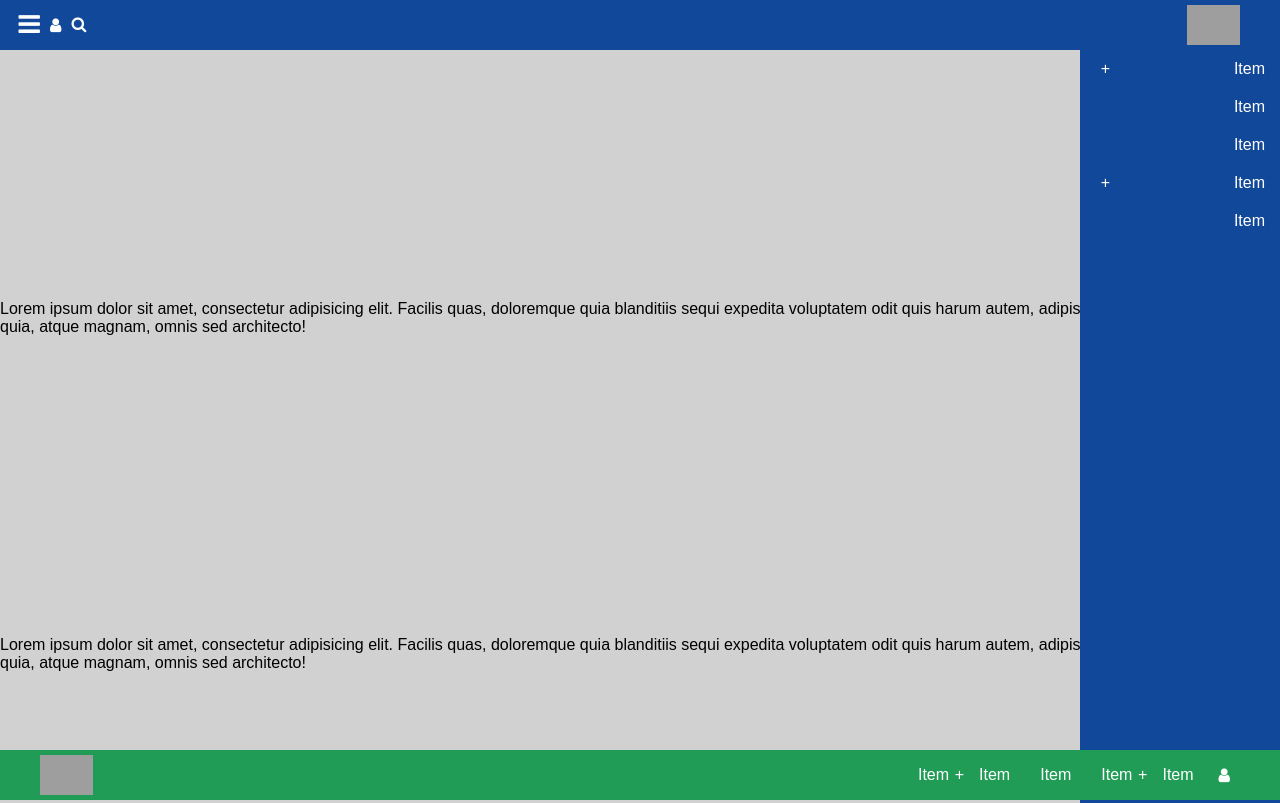
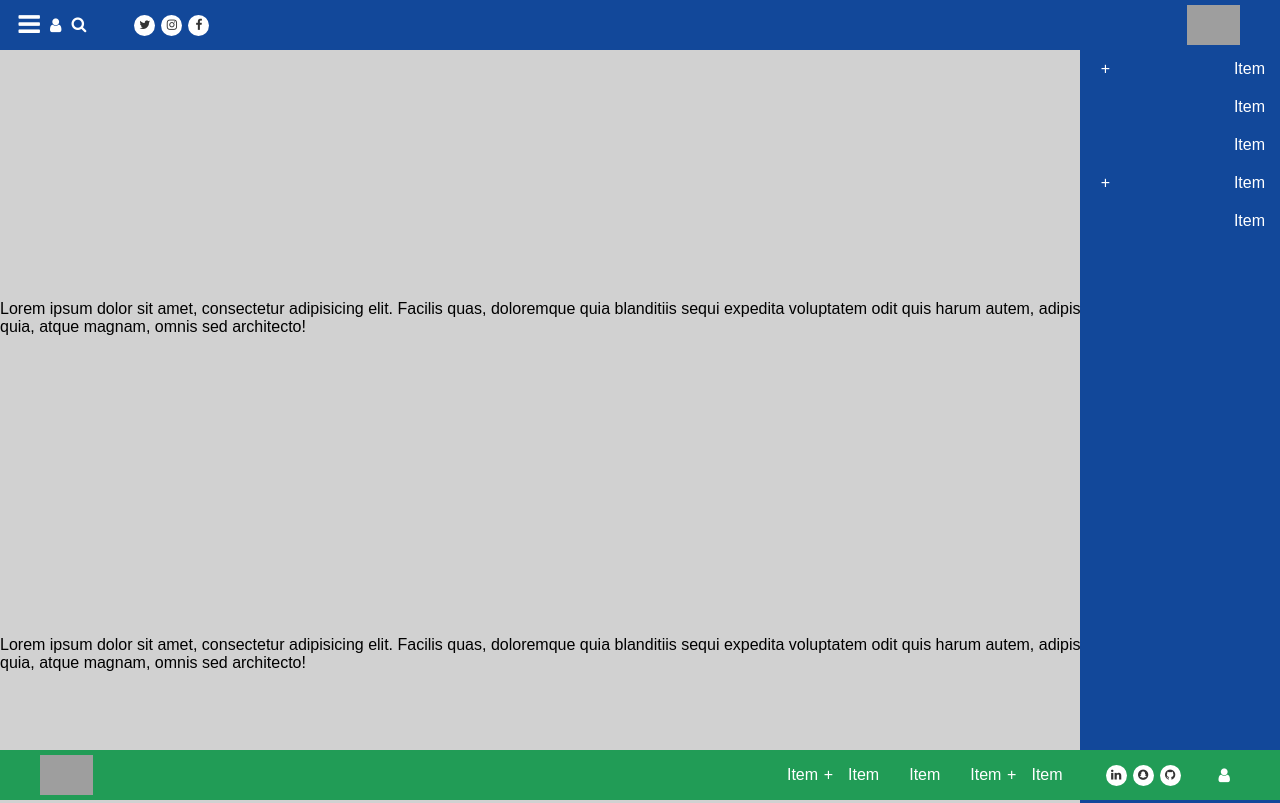
Before and after one commit to menemelkatan/fmenu, a plain HTML site: page index.html in a window 1280 px wide. Shown: the top 803 px of the page. Drawn offline with Linux system fonts and the light colour scheme; grey boxes are pictures that could not be loaded.

Commit message:
social icons

```diff
--- a/index.html
+++ b/index.html
@@ -15,19 +15,11 @@
     <link rel="stylesheet" href="css/fmenu.css">
   </head>
   <body>
-    <nav data-fmenu data-fmenu-dir="rtl" data-fmenu-fixed="true"  data-fmenu-logo="https://git-scm.com/images/logos/downloads/Git-Logo-White.png" data-fmenu-search="http://google.com" data-fmenu-vertical="true" data-fmenu-theme="paris" data-fmenu-login="http://men3m.com">
-
-      <!-- <div class="fmenu-login">
-        <i class="fa fa-user"></i>
-        <form>
-          <input type="email" placeholder="email">
-          <input type="password" placeholder="password">
-          <button>Login</button>
-        </form>
-      </div> -->
+    <nav data-fmenu data-fmenu-dir="rtl" data-fmenu-fixed="true"  data-fmenu-logo="https://git-scm.com/images/logos/downloads/Git-Logo-White.png" data-fmenu-search="http://google.com" data-fmenu-vertical="true" data-fmenu-theme="paris" data-fmenu-login="http://men3m.com" data-fmenu-social='{"facebook": "http://fb.me/hello", "instagram": "http://instagram.com/hello", "twitter": "http://twitter.com/hello"}' data-fmenu-position="top">
 
       <!-- Primary menu -->
       <ul>
+
 
         <li>
           <a href="#!">Item</a>
@@ -129,7 +121,7 @@
       Lorem ipsum dolor sit amet, consectetur adipisicing elit. Facilis quas, doloremque quia blanditiis sequi expedita voluptatem odit quis harum autem, adipisci obcaecati velit. Libero quia, atque magnam, omnis sed architecto!
     </p>
 
-    <nav data-fmenu data-fmenu-position="bottom" data-fmenu-logo="https://upload.wikimedia.org/wikipedia/commons/0/07/UNESCO_logo_white.png" data-fmenu-theme="london" data-fmenu-login="http://men3m.com">
+    <nav data-fmenu data-fmenu-position="bottom" data-fmenu-logo="https://upload.wikimedia.org/wikipedia/commons/0/07/UNESCO_logo_white.png" data-fmenu-theme="london" data-fmenu-login="http://men3m.com" data-fmenu-social='{"linkedin": "http://linkedin.com/hello", "snapchat": "http://snapchat.com/hello", "github": "http://github.com/hello"}'>
 
       <!-- Primary menu -->
       <ul>
--- a/js/fmenu.js
+++ b/js/fmenu.js
@@ -3,6 +3,8 @@ var fmenu = document.querySelectorAll('[data-fmenu]');
 var searchForm = "<input type='text' id='fmenu-search'>" + '<label for="fmenu-search"><i class="fa fa-search" name="q"></i></label>';
 
 var loginForm = '<i class="fa fa-user"></i>' + '<form>' + '<input type="email" placeholder="email">' + '<input type="password" placeholder="password">' + '<button>Login</button>' + '</form>';
+
+var siblings = n => [...n.parentElement.children].filter(c=>c!=n)
 
 
 function fmenuRun () {
@@ -17,6 +19,25 @@ function fmenuRun () {
 
   fmenu.forEach(function(el) {
     el.classList.add('fmenu');
+
+    //social icons
+    if(el.hasAttribute('data-fmenu-social')){
+      var socials = JSON.parse(el.getAttribute('data-fmenu-social'));
+      var qqq = document.createElement('ol');
+
+      qqq.className = 'fmenu-social';
+      for(var social in socials) {
+        console.log(social + ' => '+socials[social]);
+        var aaa = document.createElement('a');
+        var iii = document.createElement('i');
+        iii.classList.add('fa');
+        qqq.appendChild(aaa);
+        aaa.setAttribute('href', socials[social]);
+        aaa.appendChild(iii);
+        iii.classList.add('fa-'+social+'');
+      }
+      el.insertBefore(qqq, el.children[1])
+    }
 
     // add the logo
     if(el.hasAttribute('data-fmenu-logo')){
@@ -64,8 +85,10 @@ function fmenuRun () {
         ol.children[1].classList.add('subfmenu');
         ol.children[0].onclick = function () {
           ol.children[1].classList.toggle('subfmenu-show');
+
         }
       }
+
     });
 
     var hh = el.querySelectorAll('.fmenu-login');
--- a/sass/_fmenuNormal.sass
+++ b/sass/_fmenuNormal.sass
@@ -71,6 +71,30 @@
 
         &:hover
           opacity: 0.7
+
+
+
+  .fmenu-social
+    list-style-type: none
+    display: flex
+    margin: 0 25px
+    a
+      color: #333
+      display: flex
+      align-items: center
+      justify-content: center
+      height: 21px
+      width: 21px
+      margin: 0 3px
+      text-decoration: none
+      background: white
+      border-radius: 50%
+      font-size: 12px
+
+      &:hover
+        opacity: 0.8
+
+
 
 
 
--- a/sass/fmenu.sass
+++ b/sass/fmenu.sass
@@ -24,8 +24,13 @@ p
   bottom: 0
   left: 0
 
+/*top menu*/
+[data-fmenu-position="top"]
+  position: absolute
+  top: 0
+  left: 0
+
 /*fixed menu*/
 [data-fmenu-fixed="true"]
   position: fixed
-  top: 0
   left: 0
```
Also changed, not shown: README.md, css/fmenu.css, 1 other file.
